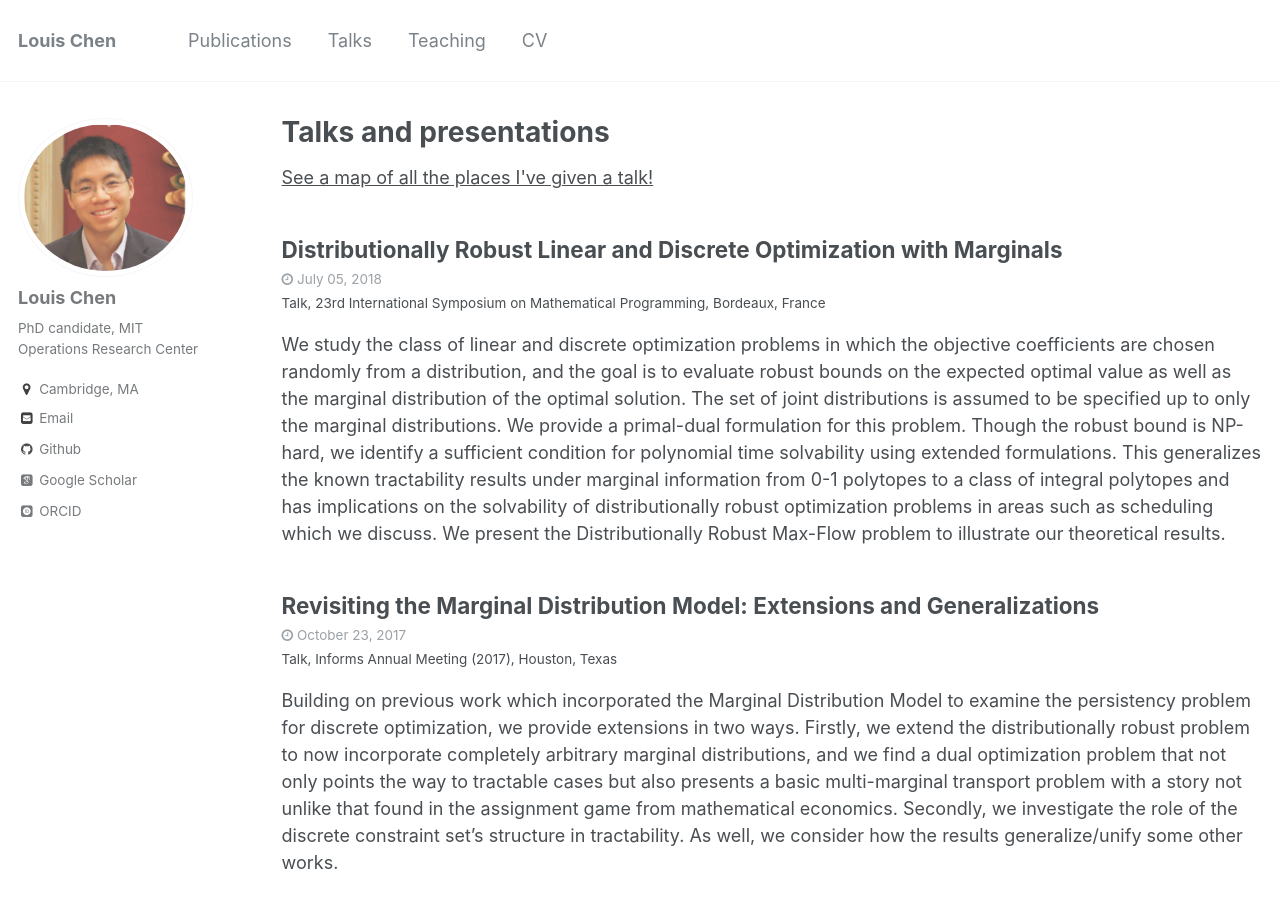
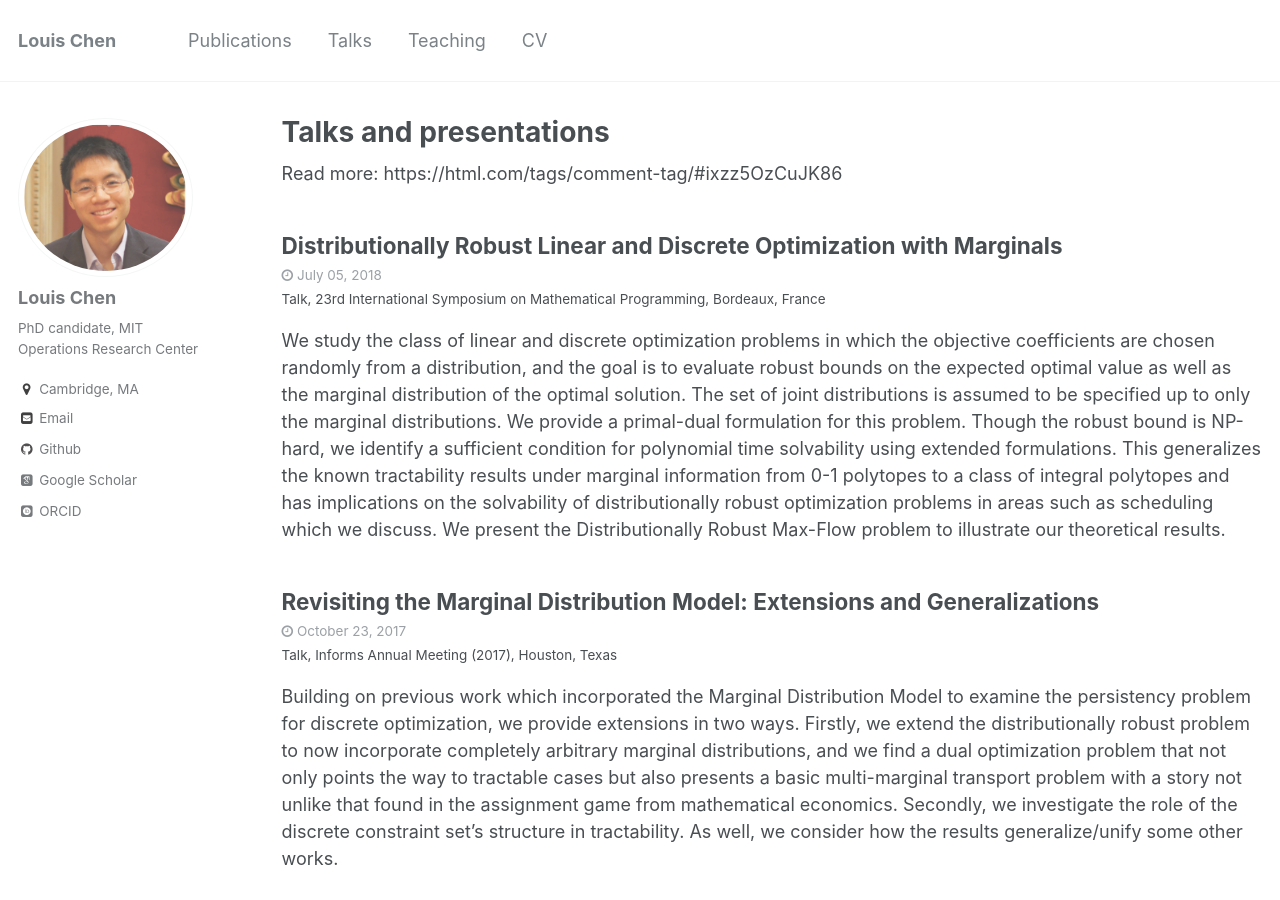
Before and after one commit to LouisLChen/LouisLChen.github.io, a Jekyll site: the page built from _pages/talks.html, in a window 1280 px wide and 900 px high. Built offline with Jekyll 4.4.1, drawn with Linux system fonts in a browser that asks for light colours; some web fonts are replaced.

Commit message:
Update talks.html

```diff
--- a/_pages/talks.html
+++ b/_pages/talks.html
@@ -5,7 +5,8 @@
 author_profile: true
 ---
 
-<p style="text-decoration:underline;"><a href="/talkmap.html">See a map of all the places I've given a talk!</a></p>
+Read more: https://html.com/tags/comment-tag/#ixzz5OzCuJK86
+<!-- <p style="text-decoration:underline;"><a href="/talkmap.html">See a map of all the places I've given a talk!</a></p> -->
 
 {% for post in site.talks reversed %}
   {% include archive-single-talk.html %}
```
